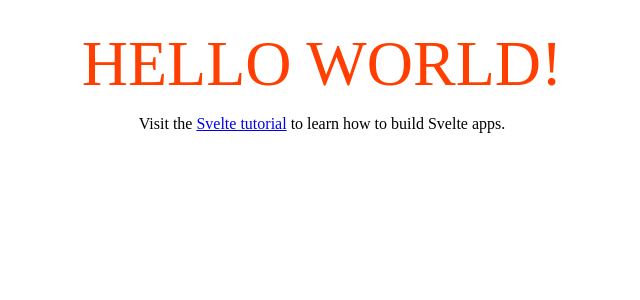
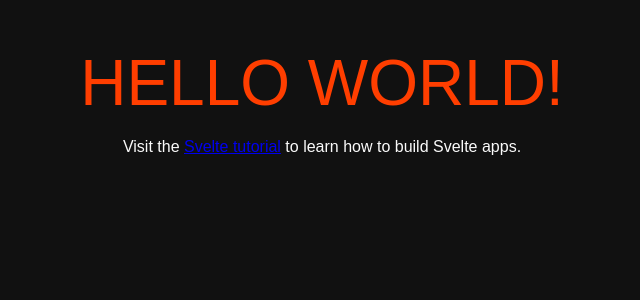
Before and after one commit to LBlend/normantle-frontend, a Svelte app: page / in a window 1280 px wide. Shown: the top 300 px of the page, without its empty margins (318-958 px from the left). Built offline with nearby package versions, Linux system fonts and the light colour scheme.

Commit message:
initial base styling

```diff
--- a/public/global.css
+++ b/public/global.css
@@ -65,14 +65,21 @@ select {
   }
 }
 
-button:disabled {
-	color: #999;
+/* ===== Base ===== */
+
+@import url("https://fonts.googleapis.com/css2?family=Poppins&display=swap");
+
+body {
+  margin: 0 auto;
+  background-color: #111111;
+  color: #fafafa;
+  font-family: "Poppins", sans-serif;
+  line-height: 1.6;
+  display: grid;
+  grid-template-rows: auto 1fr auto;
+  min-height: 100vh;
+  max-width: 1000px;
+  gap: 2rem;
+  padding-inline: 3em;
+  padding-block: 1em;
 }
-
-button:not(:disabled):active {
-	background-color: #ddd;
-}
-
-button:focus {
-	border-color: #666;
-}
```
